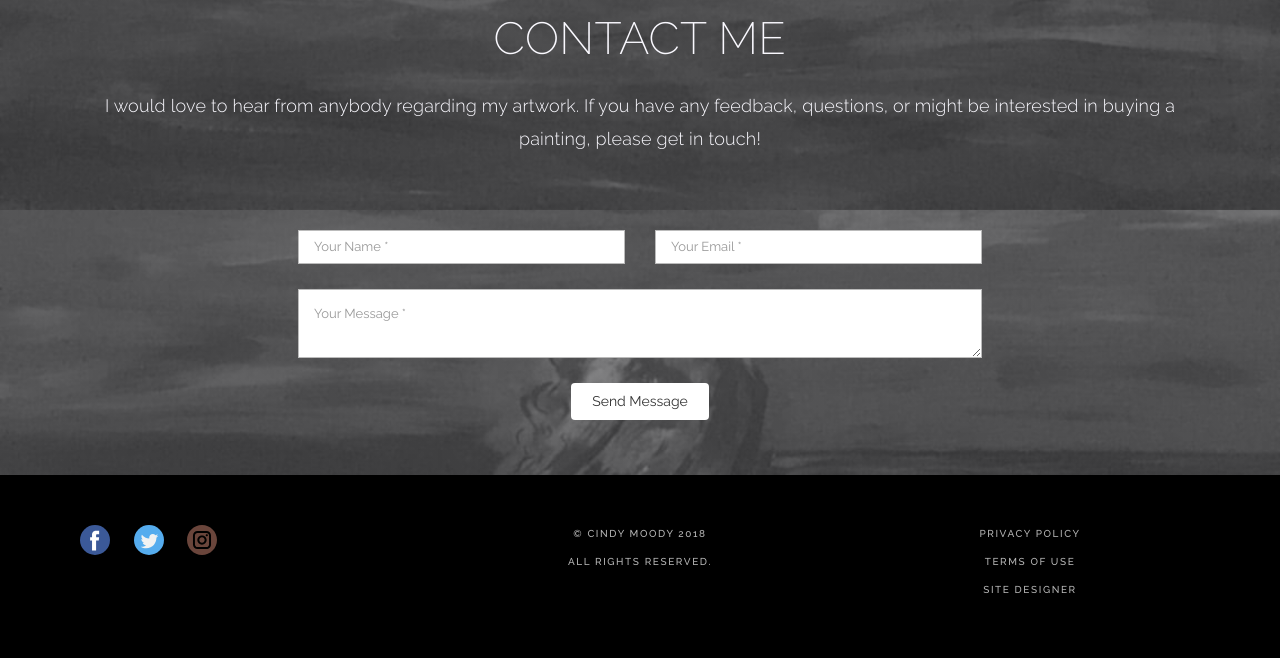
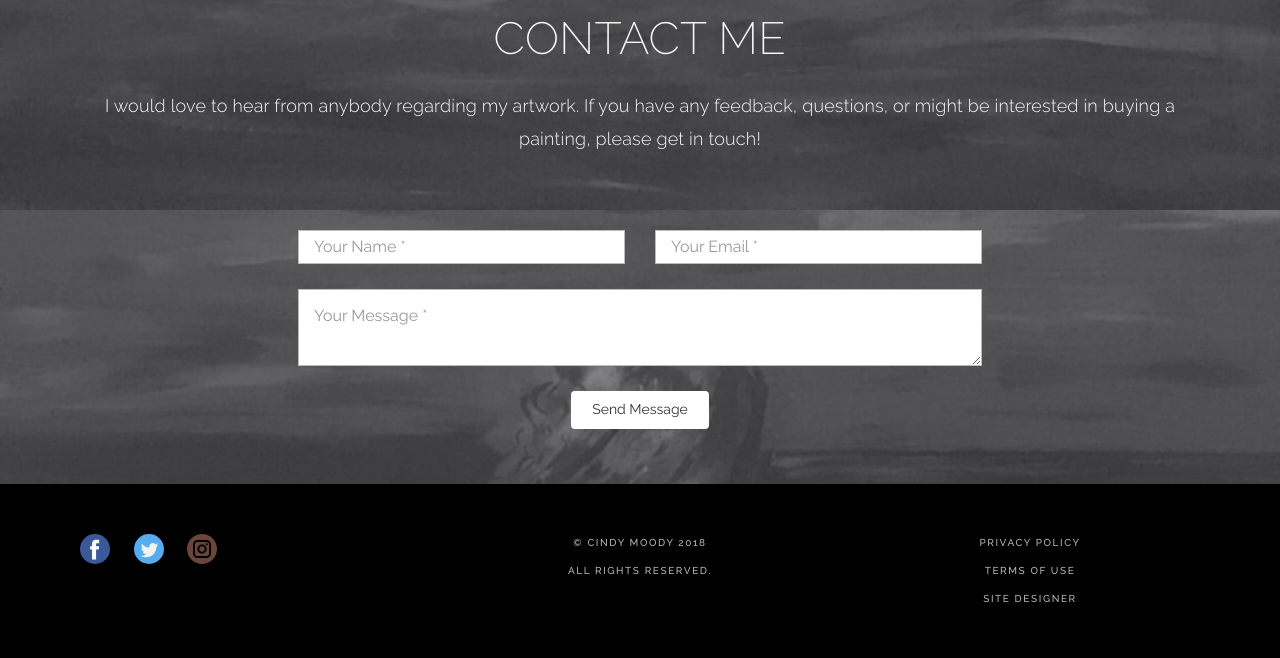
Before and after one commit to l33nolan/cindymoodyart, a PHP site: page / in a window 1280 px wide. Shown: the part 4910-5568 px from the top of the page. Before the commit the page ends 5503 px from the top, so only its background shows below. Run offline with PHP 8.4, Linux system fonts and the light colour scheme; some libraries are stand-ins or nearby versions.

Commit message:
font in form

```diff
--- a/css/_formFooter.scss
+++ b/css/_formFooter.scss
@@ -14,8 +14,9 @@ form {
     border-radius: 0;
     -webkit-box-shadow: inset 0 1px 1px rgba(0, 0, 0, .075);
     box-shadow: inset 0 0 0 rgba(0, 0, 0, .075);
-    font-size: 13px;
+    font-size: 16px;
   }
+
 }
 
 #thanks {
--- a/css/output.css
+++ b/css/output.css
@@ -358,7 +358,7 @@ form {
     border-radius: 0;
     -webkit-box-shadow: inset 0 1px 1px rgba(0, 0, 0, 0.075);
     box-shadow: inset 0 0 0 rgba(0, 0, 0, 0.075);
-    font-size: 13px; }
+    font-size: 16px; }
 
 #thanks {
   height: 1000px;
```
Also changed, not shown: 1 other file.
